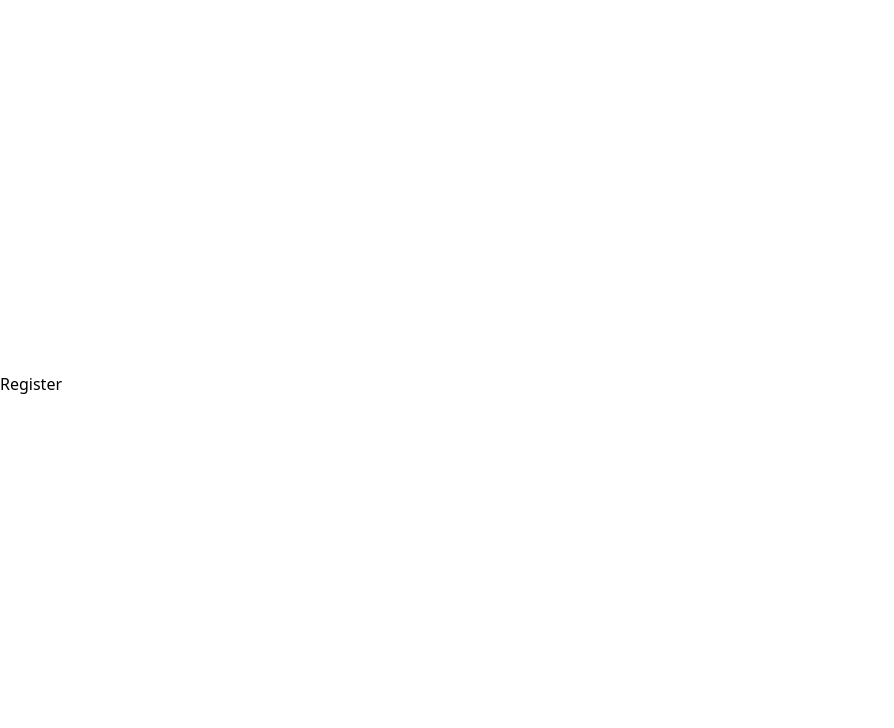
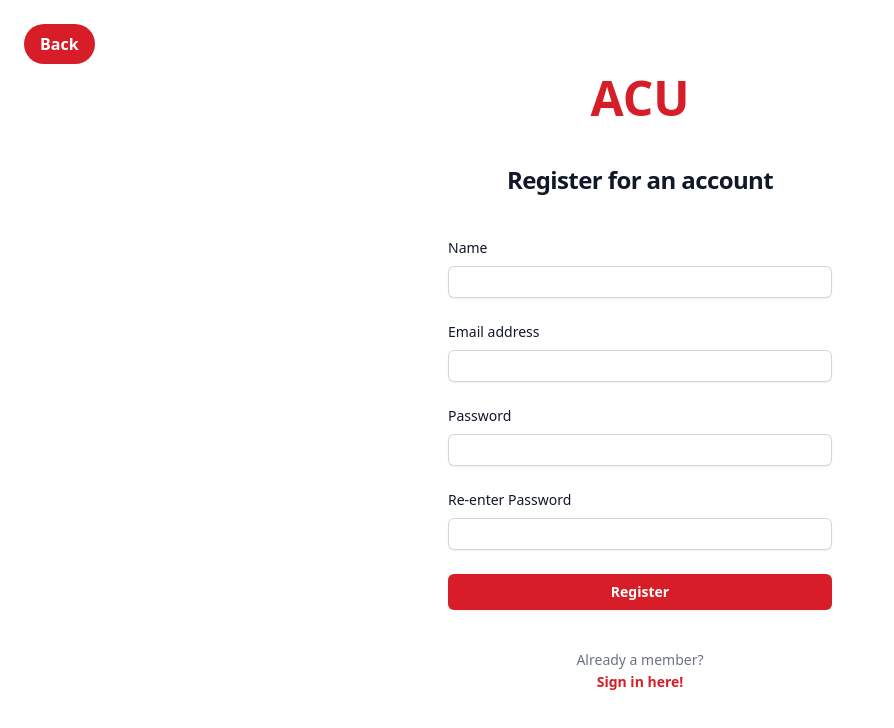
Before and after one commit to junioryono/Bank-Website, a React (Vite) app: page /register in a window 1280 px wide. Shown: the top 728 px of the page, without its empty margins (0-894 px from the left). Built offline with nearby package versions, Linux system fonts and the light colour scheme.

Commit message:
Finished register page. Closes #8

```diff
--- a/src/pages/register/index.jsx
+++ b/src/pages/register/index.jsx
@@ -1,6 +1,7 @@
 import { useEffect } from "react";
 import { useNavigate } from "react-router-dom";
 import { useAuth } from "../../context/auth";
+import { Link } from "react-router-dom";
 
 export default function Register() {
    const { username } = useAuth();
@@ -16,5 +17,100 @@
       return null;
    }
 
-   return <div>Register</div>;
+   return (
+      <div className="flex min-h-full flex-col justify-center px-6 py-12 lg:px-8">
+         <div className="sm:mx-auto sm:w-full sm:max-w-sm">
+            <Link
+               to="/"
+               className="bg-[#D71E28] hover:bg-red-500 text-white font-bold py-2 px-4 rounded-full absolute top-6 left-6"
+            >
+               Back
+            </Link>
+            <div className="flex items-center justify-center text-5xl font-bold text-[#D71E28] cursor-default"> ACU</div>
+            <h2 className="mt-10 text-center text-2xl font-bold leading-9 tracking-tight text-gray-900">
+               Register for an account
+            </h2>
+         </div>
+
+         <div className="mt-10 sm:mx-auto sm:w-full sm:max-w-sm">
+            <form className="space-y-6" action="#" method="POST">
+               <div>
+                  <label for="name" className="block text-sm font-medium text-gray-900">
+                     Name
+                  </label>
+                  <div className="mt-2">
+                     <input
+                        id="name"
+                        name="name"
+                        type="text"
+                        required
+                        className="block w-full rounded-md border-0 py-1.5 text-gray-900 shadow-sm ring-1 ring-inset ring-gray-300 placeholder:text-gray-400 focus:ring-2 focus:ring-inset sm:text-sm"
+                     />
+                  </div>
+               </div>
+
+               <div>
+                  <label for="email" className="block text-sm font-medium text-gray-900">
+                     Email address
+                  </label>
+                  <div className="mt-2">
+                     <input
+                        id="email"
+                        name="email"
+                        type="email"
+                        required
+                        className="block w-full rounded-md border-0 py-1.5 text-gray-900 shadow-sm ring-1 ring-inset ring-gray-300 placeholder:text-gray-400 focus:ring-2 focus:ring-inset sm:text-sm"
+                     />
+                  </div>
+               </div>
+
+               <div>
+                  <label for="password" className="block text-sm font-medium text-gray-900">
+                     Password
+                  </label>
+                  <div className="mt-2">
+                     <input
+                        id="password"
+                        name="password"
+                        type="password"
+                        required
+                        className="block w-full rounded-md border-0 py-1.5 text-gray-900 shadow-sm ring-1 ring-inset ring-gray-300 placeholder:text-gray-400 focus:ring-2 focus:ring-inset sm:text-sm"
+                     />
+                  </div>
+               </div>
+
+               <div>
+                  <label for="retype-password" className="block text-sm font-medium text-gray-900">
+                     Re-enter Password
+                  </label>
+                  <div className="mt-2">
+                     <input
+                        id="retype-password"
+                        name="retype-password"
+                        type="password"
+                        required
+                        className="block w-full rounded-md border-0 py-1.5 text-gray-900 shadow-sm ring-1 ring-inset ring-gray-300 placeholder:text-gray-400 focus:ring-2 focus:ring-inset sm:text-sm"
+                     />
+                  </div>
+               </div>
+
+               <div>
+                  <button
+                     type="submit"
+                     className="flex w-full justify-center rounded-md bg-[#D71E28] px-3 py-1.5 text-sm font-semibold leading-6 text-white shadow-sm hover:bg-red-500 focus-visible:outline focus-visible:outline-2 focus-visible:outline-offset-2"
+                  >
+                     Register
+                  </button>
+               </div>
+            </form>
+
+            <p className="mt-10 text-center text-sm text-gray-500 flex-col">
+               <div>Already a member?</div>
+               <Link to="/login" className="font-semibold leading-6 text-[#D71E28] cursor-pointer">
+                  Sign in here!
+               </Link>
+            </p>
+         </div>
+      </div>
+   );
 }
```
